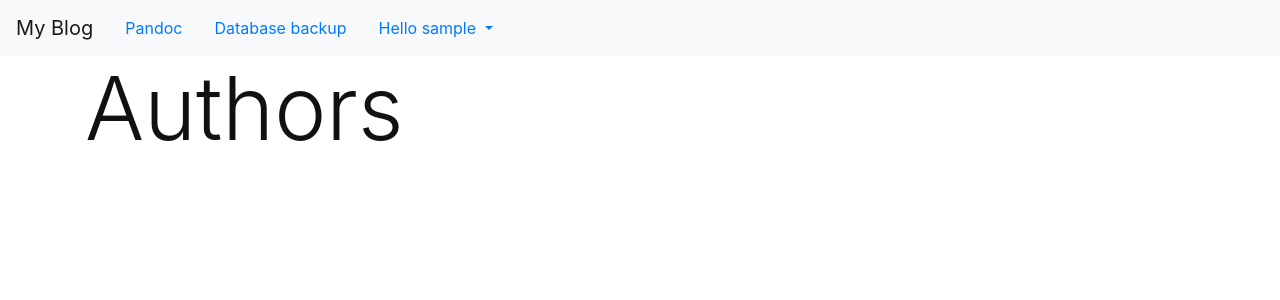
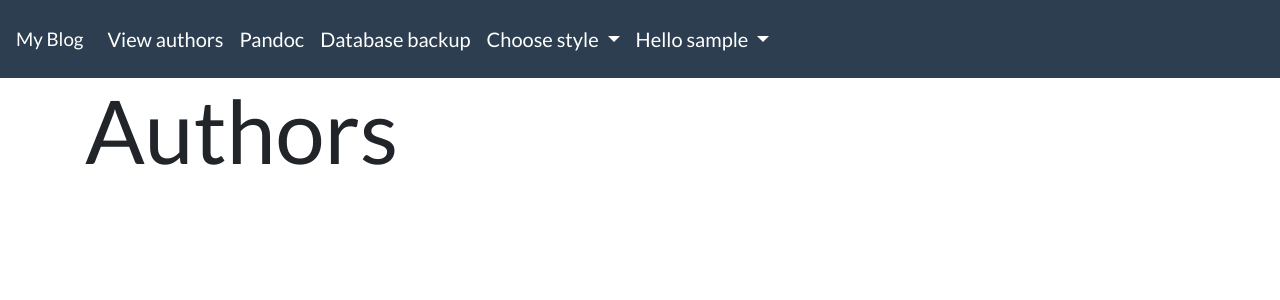
Before and after one commit to danya02/blog, a Flask app: page /author/list/ in a window 1280 px wide. Shown: the top 300 px of the page. Run offline with Flask 2, Linux system fonts and the light colour scheme; the visitor is signed in with stand-in values (Sample User, id 1); some libraries are stand-ins or nearby versions.

Commit message:
Many misc changes I forgot to commit. Fixes #1.

```diff
--- a/article_list_utils.py
+++ b/article_list_utils.py
@@ -2,11 +2,6 @@
 import pypandoc
 
 ELEMENTS_PER_PAGE = 1
-
-def do_fadeout(article):
-    if article.encrypted:
-        return False
-    return article.crop_with_fade
 
 def get_preview(article):
     if article.encrypted:
--- a/database.py
+++ b/database.py
@@ -64,7 +64,6 @@
     version = UUIDField(default=uuid.uuid4)
     format = CharField(default='md')
     crop_at_paragraph = IntegerField(default=3)
-    crop_with_fade = BooleanField(default=True)
 
     encrypted = BooleanField()
     salt = BlobField(null=True)
--- a/static/article-styles.css
+++ b/static/article-styles.css
@@ -102,7 +102,7 @@
 }
 
 h1, h2, h3, h4, h5, h6 {
-  color: #111;
+/*  color: #111; */
   line-height: 125%;
   margin-top: 0em;
   font-weight: normal;
--- a/static/layout.css
+++ b/static/layout.css
@@ -68,23 +68,10 @@
   background-color: white;
 }
 */
-.article-preview-fadeout {
-  position:relative;
-  /*height:150px;*/
-  overflow:hidden;
-}
 
 .anchors-without-uline a {
   text-decoration: none;
   color: black;
-}
-
-.article-preview-fadeout-after  {
-  position:absolute;
-  bottom:0;
-  height:10em;
-  width:100%;
-  background:linear-gradient( rgba(255, 255, 255, 0), rgba(255, 255, 255, 1) );
 }
 
 
--- a/templates/article/list-article.html
+++ b/templates/article/list-article.html
@@ -22,7 +22,7 @@
 {{page_indicator(cur_page, last_page, goto_page)}}
 <h1 class="display-3">
 {% if tag %}
-Articles with <span class="badge badge-secondary">{{tag}}</span>
+Articles with <span class="badge badge-primary">{{tag}}</span>
 {% else %}
 Newest articles
 {% endif %}
--- a/templates/article/view-article.html
+++ b/templates/article/view-article.html
@@ -11,7 +11,7 @@
         {% if tags %}
         <p class="nolink">Tags:
           {% for arttag in tags %}
-          <a class="badge badge-secondary" href="{{url_for('article.articles_by_tag', tag=arttag.slug)}}">{{arttag.slug}}</a>
+          <a class="badge badge-primary" href="{{url_for('article.articles_by_tag', tag=arttag.slug)}}">{{arttag.slug}}</a>
           {% endfor %}
         </p>
         {% endif %}
--- a/templates/author/list-authors.html
+++ b/templates/author/list-authors.html
@@ -5,7 +5,7 @@
 <article>
   <h1 class="display-2">Authors</h1>
   {% for a in authors %}
-    <div class="card my-3 anchors-without-uline">
+    <div class="card my-3 text-decoration-none">
       <a href="{{url_for('author.view_author', slug=a.slug)}}">
       <div class="card-body">
         <h1 class="card-title">
@@ -15,7 +15,7 @@
           <code>{{a.slug}}</code>
         </p>
         <div class="card-text">
-          {{a.description}}
+          {{a.description | safe}}
         </div>
     </div>
   </a>
--- a/templates/author/view-author.html
+++ b/templates/author/view-author.html
@@ -13,7 +13,7 @@
   {% endif %}
   </header>
   <p class="lead">Use this link in your feed reader: <a href="{{url_for('author.author_feed', slug=author.slug, _external=True)}}"><code>{{url_for('author.author_feed', slug=author.slug, _external=True)}}</code></a></p>
-  <p>{{ author.description | safe }}</p>
+  {{ author.description | safe }}
   <hr>
 
   {% from "navigation.html" import page_indicator, view_article %}
--- a/templates/master.html
+++ b/templates/master.html
@@ -15,6 +15,23 @@
     <script src="//cdnjs.cloudflare.com/ajax/libs/highlight.js/10.1.1/highlight.min.js"></script>
     <script>hljs.initHighlightingOnLoad();</script>
     <!-- end highlight.js -->
+
+    <!-- begin style-selector -->
+    <script type="text/javascript">
+var name = window.localStorage.getItem('chosen-style');
+var url = window.localStorage.getItem('chosen-style-url');
+if(name == null || url == null) {
+    if(window.matchMedia("(prefers-color-scheme: dark)").matches) { console.log("prefers dark theme (cool!)"); name = 'Darkly'; url = "https://maxcdn.bootstrapcdn.com/bootswatch/4.3.1/darkly/bootstrap.min.css"; }
+    else { name = 'Flatly'; url = "https://maxcdn.bootstrapcdn.com/bootswatch/4.3.1/flatly/bootstrap.min.css"; }
+}
+
+var link = document.createElement( "link" );
+link.href = url;
+link.type = "text/css";
+link.rel = "stylesheet";
+
+document.getElementsByTagName( "head" )[0].appendChild( link );
+    </script>
     {% block head %}{% endblock %}
   </head>
 {#
@@ -44,26 +61,40 @@
 
   </style>
 #}
-  <body>
+  <body style="font-size:20px;">
 
 
-<nav class="navbar navbar-expand-lg navbar-light bg-light">
+<nav class="navbar navbar-expand-lg navbar-dark bg-primary">
         <a href="{{url_for('index')}}" class="navbar-brand">My Blog</a>
         <button class="navbar-toggler" type="button" data-toggle="collapse" data-target="#navbarNavAltMarkup" aria-controls="navbarNavAltMarkup" aria-expanded="false" aria-label="Toggle navigation">
           <span class="navbar-toggler-icon"></span>
         </button>
 
         <div class="collapse navbar-collapse" id="navbarNavAltMarkup">
-          <a class="nav-link" href="{{url_for('pandoc_debug')}}">Pandoc</a>
-          <a class="nav-link" href="{{url_for('fetch_database')}}">Database backup</a>
-          <span class="flex-end">
+          <ul class="navbar-nav mr-auto">
+            <li class="nav-item"><a class="nav-link" href="{{url_for('author.list_authors')}}">View authors</a></li>
+            <li class="nav-item"><a class="nav-link" href="{{url_for('pandoc_debug')}}">Pandoc</a></li>
+            <li class="nav-item"><a class="nav-link" href="{{url_for('fetch_database')}}">Database backup</a></li>
+            <li class="nav-item"><div class="dropdown">
+              <a class="nav-link dropdown-toggle" type="button" id="chooseStylesheet" data-toggle="dropdown" aria-haspopup="true" aria-expanded="false">
+                Choose style
+              </a>
+              <div class="dropdown-menu" aria-labelledby="chooseStylesheet" id="chooseStylesheetList">
+                <a class="dropdown-item active" href="#" onclick="setStyle(null); return false;">Use your system settings</a>
+                <div class="dropdown-divider"></div>
+                <a class="dropdown-item disabled" href="#" onclick="return false;">Style choices not loaded yet...</a>
+              </div>
+            </div></li>
+
             {% if session['user'] %}
-            <span class="nav-item dropdown">
+            <li class="nav-item"><span class="dropdown">
               <a class="nav-link dropdown-toggle" href="#" id="navbarLoginDropdown" role="button" data-toggle="dropdown" aria-haspopup="true" aria-expanded="false">
                 Hello {{session['user']}}
               </a>
               <div class="dropdown-menu" aria-labelledby="navbarLoginDropdown">
                 <a class="dropdown-item" href="{{url_for('creation_tools')}}">Creation tools</a>
+                <a class="dropdown-item" href="{{url_for('article.create_article')}}">Create article</a>
+                <a class="dropdown-item" href="{{url_for('file.create_file')}}">Create file</a>
                 <div class="dropdown-divider"></div>
                 <a class="dropdown-item" href="{{url_for('auth.logout')}}">Logout</a>
               </div>
@@ -72,13 +103,54 @@
             {% else %}
             <a class="nav-link" href="{{url_for('auth.authenticate')}}">Login</a>
             {% endif %}
-          </span>
-        </div>
+          </div></li>
 </nav>
 
 <div class="container">
     {% block body %}{% endblock %}
 </div>
 
+<script>
+
+var stylesheetList = document.getElementById("chooseStylesheetList");
+
+var getJSON = function(url, callback) {
+    var xhr = new XMLHttpRequest();
+    xhr.open('GET', url, true);
+    xhr.responseType = 'json';
+    xhr.onload = function() {
+      var status = xhr.status;
+      if (status === 200) {
+        callback(null, xhr.response);
+      } else {
+        callback(status, xhr.response);
+      }
+    };
+    xhr.send();
+};
+
+var name = window.localStorage.getItem('chosen-style');
+var url = window.localStorage.getItem('chosen-style-url');
+var undef = (name === null) || (url === null);
+var STYLES = {};
+
+getJSON("https://bootswatch.com/api/4.json", function(status, data) {
+    if (status === null) {
+        stylesheetList.innerHTML = '<a class="dropdown-item' + (undef?" active ":"") +  '" href="#" onclick="setStyle(null); return false;">Use your system settings</a>';
+        stylesheetList.innerHTML+= '<div class="dropdown-divider"></div>';
+        data.themes.forEach(function(theme){
+            STYLES[theme.name] = theme.cssMin;
+            stylesheetList.innerHTML += '<a class="dropdown-item' + ( (name == theme.name) ?" active ":"") +  '" href="#" onclick="setStyle(' + " '" +theme.name+ "' "   + '); return false;">' + theme.name + ' &mdash; ' + theme.description + '</a>';
+        } );
+    }
+} );
+
+function setStyle(name) {
+    if(name === null) { window.localStorage.removeItem('chosen-style'); window.localStorage.removeItem('chosen-style-url'); }
+    else { window.localStorage.setItem('chosen-style', name); window.localStorage.setItem('chosen-style-url', STYLES[name]); }
+    window.location.reload();
+}
+</script>
+
   </body>
 </html>
--- a/view_article.py
+++ b/view_article.py
@@ -145,8 +145,6 @@
                     crop = article.crop_at_paragraph
                 article.crop_at_paragraph = crop
 
-                article.crop_with_fade = request.form.get('crop_with_fade')=='on'
-
                 article.encrypted = False
                 password = request.form.get('password') or ''
                 if password != '':
@@ -209,7 +207,7 @@
     cur_page = int(request.args.get('page') or 1)
 
     def goto_page(num):
-        return url_for('article.articles_by_tag', page=num)
+        return url_for('article.articles_by_tag', page=num, tag=tag)
 
     last_page = ceil(len(query) / ELEMENTS_PER_PAGE)
     if cur_page > last_page:
```
Also changed, not shown: templates/article/edit-article.html (+2 -6 lines), templates/navigation.html (+4 -9 lines).
